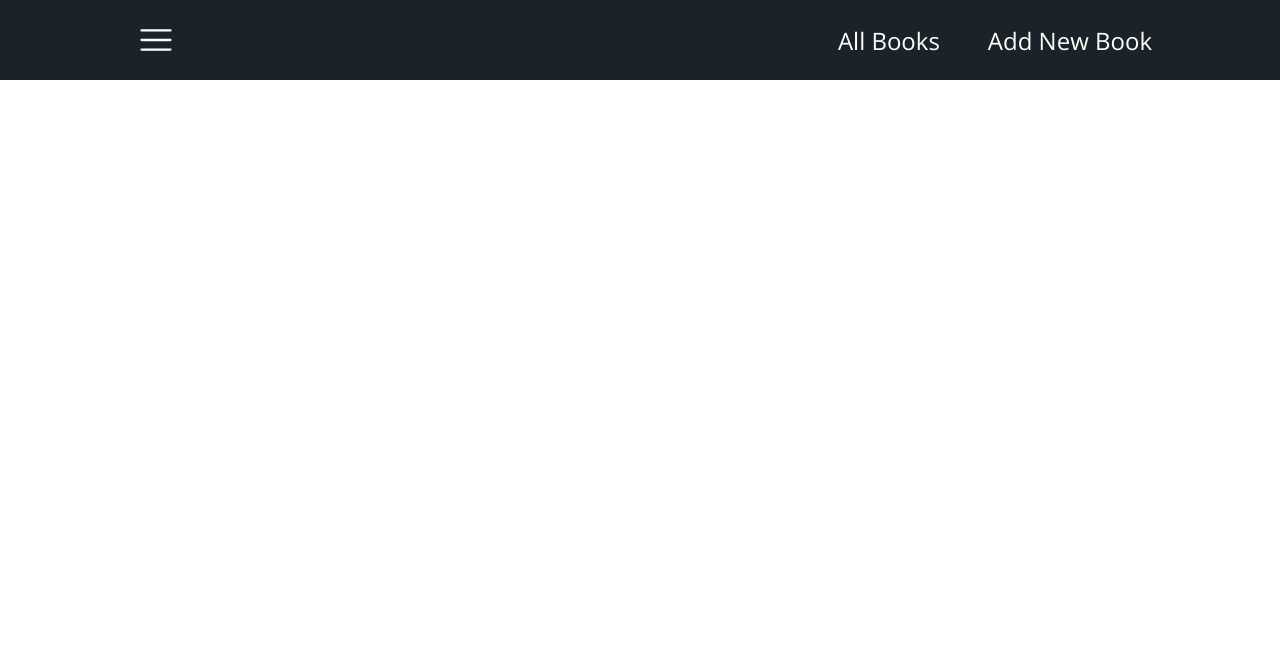
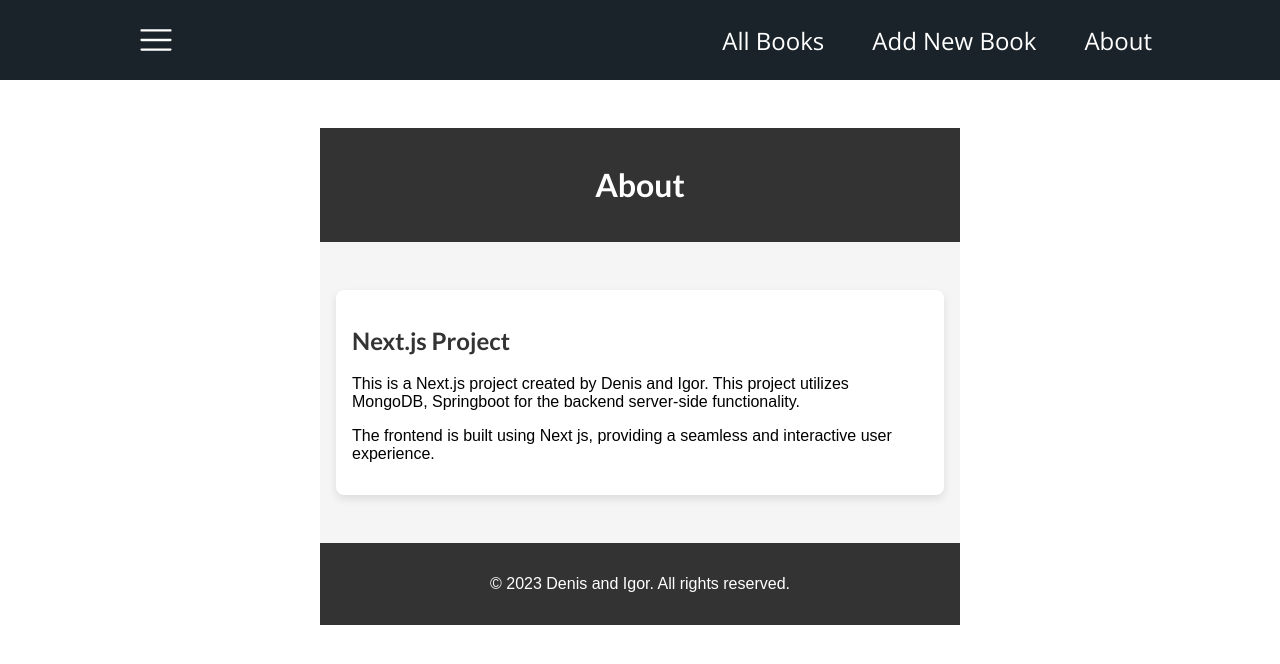
Before and after one commit to Deniscostello/next-mini-project, a Next.js app: page /about in a window 1280 px wide. Shown: the top 664 px of the page. Built offline with nearby package versions, Linux system fonts and the light colour scheme; no server answers.

Commit message:
Added about

```diff
--- a/components/MainNavigation.js
+++ b/components/MainNavigation.js
@@ -31,6 +31,9 @@ function MainNavigation() {
           <li>
             <Link href='/new-book'>Add New Book</Link>
           </li>
+          <li>
+          <Link href='/about'>About</Link>
+          </li>
         </ul>
       </nav>
     </header>
--- /dev/null
+++ b/components/about/About.js
@@ -0,0 +1,32 @@
+// pages/about/About.js
+import React from 'react';
+import styles from './About.module.css';
+
+const About = () => {
+  return (
+    <div className={styles['about-container']}>
+      <header className={styles['about-header']}>
+        <h1>About</h1>
+      </header>
+
+      <main className={styles['about-main']}>
+        <section className={styles['about-content']}>
+          <h2 className={styles['about-h2']}>Next.js Project</h2>
+          <p>
+            This is a Next.js project created by Denis and Igor. This
+            project utilizes MongoDB, Springboot for the backend server-side functionality.
+          </p>
+          <p>
+            The frontend is built using Next js, providing a seamless and interactive user experience.
+          </p>
+        </section>
+      </main>
+
+      <footer className={styles['about-footer']}>
+        <p>&copy; 2023 Denis and Igor. All rights reserved.</p>
+      </footer>
+    </div>
+  );
+}
+
+export default About;
--- /dev/null
+++ b/components/about/About.module.css
@@ -0,0 +1,54 @@
+.about-container {
+    font-family: Arial, sans-serif;
+    margin: 0;
+    padding: 0;
+    background-color: #f5f5f5;
+  }
+
+  .about-header {
+    background-color: #333;
+    color: white;
+    padding: 1rem;
+    text-align: center;
+  }
+
+  .about-nav ul {
+    list-style: none;
+    padding: 0;
+    margin: 0;
+  }
+
+  .about-nav li {
+    display: inline;
+    margin-right: 20px;
+  }
+
+  .about-nav a {
+    text-decoration: none;
+    color: white;
+    font-weight: bold;
+  }
+
+  .about-main {
+    max-width: 800px;
+    margin: 2rem auto;
+    padding: 1rem;
+  }
+
+  .about-footer {
+    background-color: #333;
+    color: white;
+    text-align: center;
+    padding: 1rem;
+  }
+
+  .about-content {
+    background-color: white;
+    padding: 1rem;
+    border-radius: 8px;
+    box-shadow: 0 4px 8px rgba(0, 0, 0, 0.1);
+  }
+
+  .about-h2 {
+    color: #333;
+  }
--- /dev/null
+++ b/pages/about/index.js
@@ -0,0 +1,9 @@
+import About from "@/components/about/About"
+
+function AddAboutPage() {
+
+
+    return <About />
+}
+
+export default AddAboutPage
```
